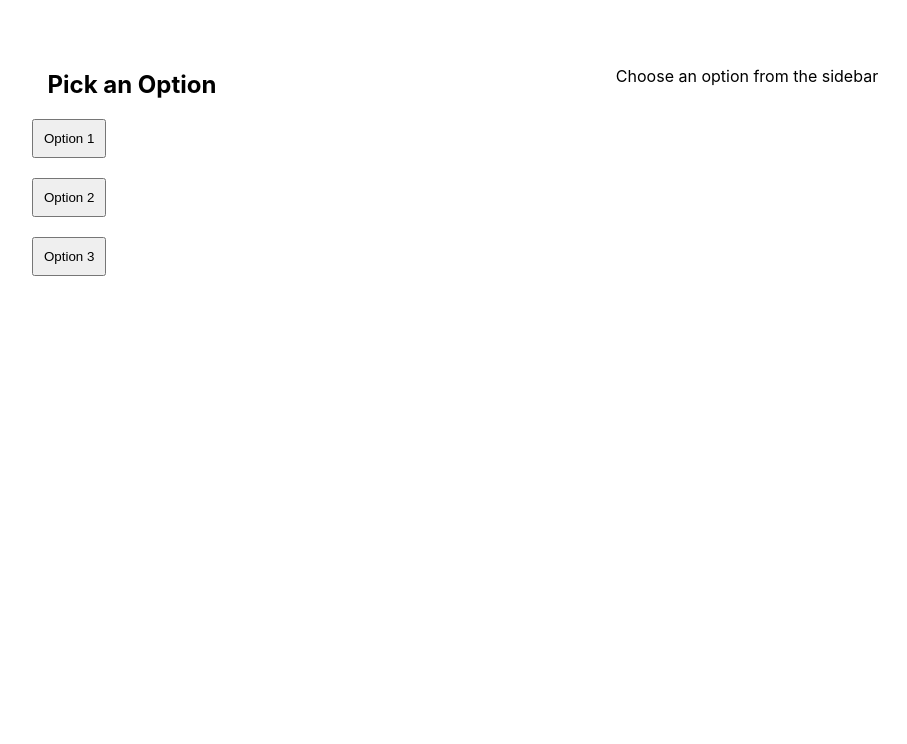
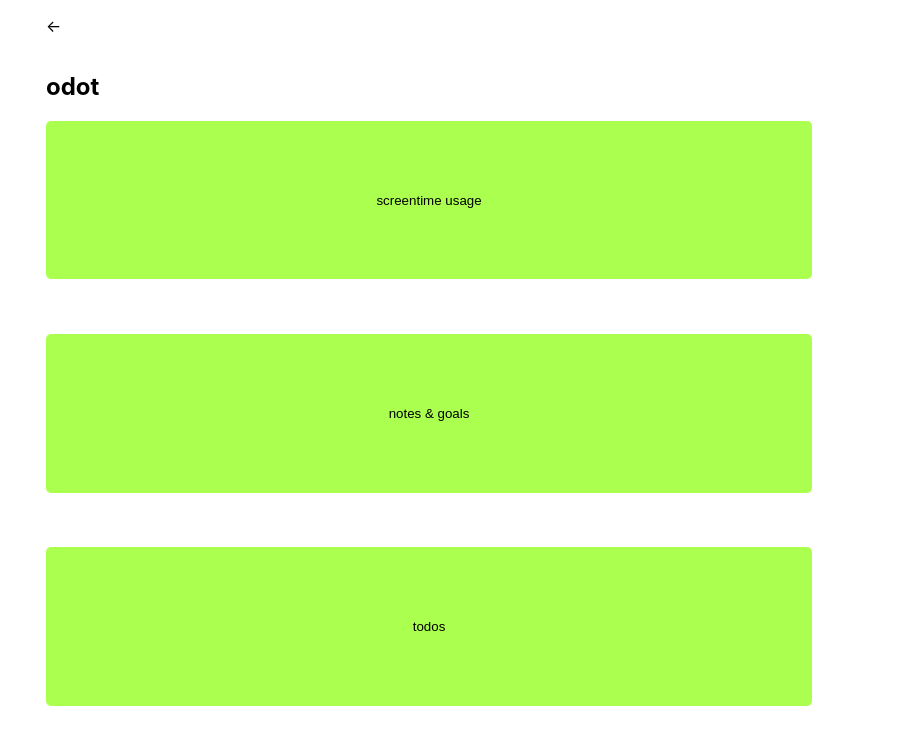
Before and after one commit to yibellawang-sudo/ODOT, a React (Create React App) app in the folder odot/: page /onboarding in a window 1280 px wide. Shown: the top 744 px of the page, without its empty margins (18-925 px from the left). Built offline with nearby package versions, Linux system fonts and the light colour scheme.

Commit message:
lots of css

```diff
--- a/odot/src/App.css
+++ b/odot/src/App.css
@@ -14,19 +14,79 @@
 }
 
 .App-header {
-  background-color: #282c34;
-  min-height: 100vh;
-  display: flex;
-  flex-direction: column;
-  align-items: center;
-  justify-content: center;
-  font-size: calc(10px + 2vmin);
-  color: white;
+  font-weight: bold;
+  color: rgb(0, 0, 0);
+  font-size: 60px;
 }
 
 .App-link {
   color: #61dafb;
 }
+
+
+.navButton {
+cursor: pointer;
+}
+
+.body {
+  height: 100vh;
+  width: auto;
+  display: flex;
+  align-items: center;
+  justify-content: center;
+  flex-direction: column;
+}
+
+
+
+
+.onboard-body {
+  height: 100vh;
+  width: auto;
+  display: flex;
+  align-items: flex-start;
+  padding-left: 5%;
+  justify-content: left;
+  flex-direction: column;
+}
+
+.buttonDiv {
+  width: 90%;
+  display: flex;
+  height: 80%;
+  flex-direction: column;
+
+
+}
+
+.button {
+  display: flex;
+  align-items: center;
+  justify-content: center;
+  height: 7%;
+  width: 40%;
+  background-color: #abff4f;
+  text-align: center;
+  padding: 10px 20px;
+  border: none;
+  border-radius: 5px;
+
+}
+
+.large-button {
+  margin: 0 0 5% 0;
+display: flex;
+  align-items: center;
+  justify-content: center;
+  height: 25%;
+  width: 70%;
+  background-color: #abff4f;
+  text-align: center;
+ /* padding: 50px 100px;*/
+  border: none;
+  border-radius: 5px;
+}
+
 
 @keyframes App-logo-spin {
   from {
--- a/odot/src/components/Onboarding.js
+++ b/odot/src/components/Onboarding.js
@@ -3,26 +3,29 @@ import { useNavigate } from "react-router-dom";
 
 function Onboarding() {
   const navigate = useNavigate();
-  const options = ["Option 1", "Option 2", "Option 3"];
+  const options = ["screentime usage", "notes & goals", "todos"];
 
   return (
-    <div style={{ display: "flex", padding: "50px" }}>
-      <div style={{ width: "200px", marginRight: "50px" }}>
-        <h2>Pick an Option</h2>
+    <div className="onboard-body">
+      <p onClick={() => navigate("/")} className="navButton">
+        ←
+      </p>
+
+        <h2>odot</h2>
+        <div className="buttonDiv">
         {options.map((opt) => (
           <button
             key={opt}
-            style={{ display: "block", margin: "20px 0", padding: "10px" }}
+            className = "large-button"
             onClick={() => navigate(`/workflow/${opt}`)}
           >
             {opt}
           </button>
         ))}
+        </div>
       </div>
-      <div style={{ flex: 1, textAlign: "center" }}>
-        <p>Choose an option from the sidebar</p>
-      </div>
-    </div>
+
+
   );
 }
 
--- a/odot/src/components/StartScreen.js
+++ b/odot/src/components/StartScreen.js
@@ -6,13 +6,13 @@ function StartScreen() {
   console.log("hello")
 
   return (
-    <div style={{ fontSize: "60px", textAlign: "center", marginTop: "15px" }}>
-      <h1>Welcome to ODOT</h1>
+    <div className = "body">
+      <p> ! trigger warning ! </p>
+      <h1 className = "App-header">odot</h1>
       <button
-        style={{ fontSize: "120px", padding: "20px 40px", marginTop: "15px" }}
-        onClick={() => navigate("/onboarding")}
-      >
-        Start Onboarding
+        className = "button"
+        onClick={() => navigate("/onboarding")}>
+        start!
       </button>
     </div>
   );
--- a/odot/src/components/WorkflowScreen.js
+++ b/odot/src/components/WorkflowScreen.js
@@ -6,7 +6,7 @@ function WorkflowScreen() {
   const navigate = useNavigate();
 
   return (
-    <div style={{ textAlign: "center", marginTop: "100px" }}>
+    <div className="body">
       <h1>{option}</h1>
       <p>This is the workflow screen for {option}.</p>
       <button onClick={() => navigate("/onboarding")} style={{ marginTop: "20px" }}>
```
